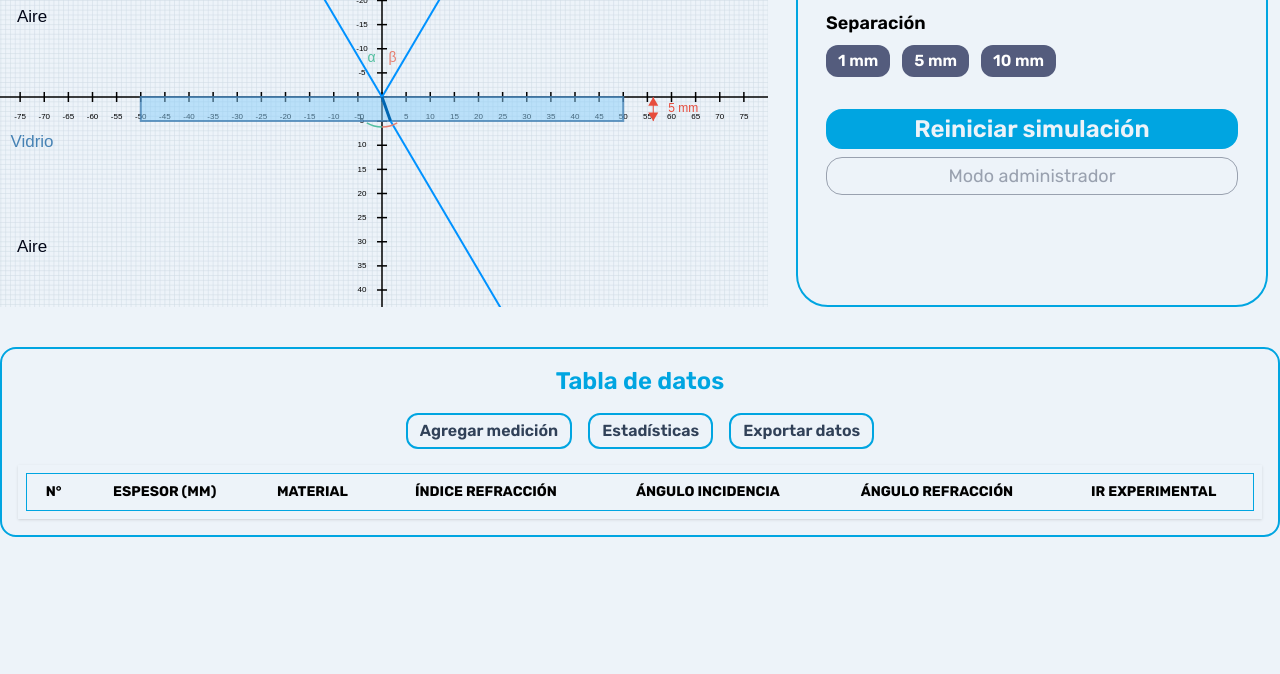
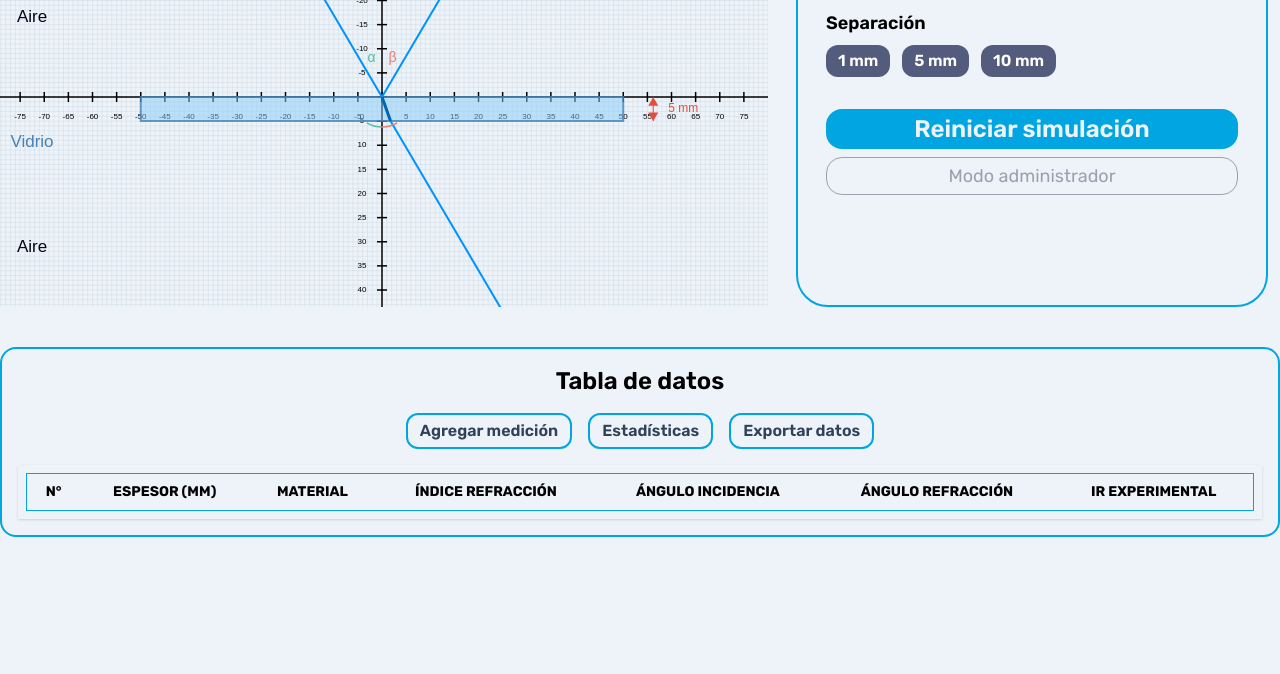
Before and after one commit to GIEDI-UTN/giedi-utn.github.io, a website: page pages/reflec_refrac/reflex_refrac.html in a window 1280 px wide. Shown: the part 678-1352 px from the top of the page. Drawn offline with nearby package versions, Linux system fonts and the light colour scheme.

Commit message:
Título en utn-regular de tabla en modo claro pasa a negro.

```diff
--- a/pages/reflec_refrac/reflex_refrac.html
+++ b/pages/reflec_refrac/reflex_refrac.html
@@ -232,7 +232,7 @@
     </div>
 
     <div class="data-section flex flex-col items-center border-2 border-utn-regular rounded-2xl p-4 md:mx-auto mx-4 mt-10 max-w-screen-xl">
-      <h3 class="text-2xl font-semibold text-utn-regular dark:text-white mb-4">Tabla de datos</h3>
+      <h3 class="text-2xl font-semibold dark:text-white mb-4">Tabla de datos</h3>
 
       <!-- Controles responsivos -->
       <div class="table-controls dark:text-white flex flex-col sm:flex-row justify-center gap-2 sm:gap-4 mb-4 w-full max-w-screen-xl md:mx-auto">
```
